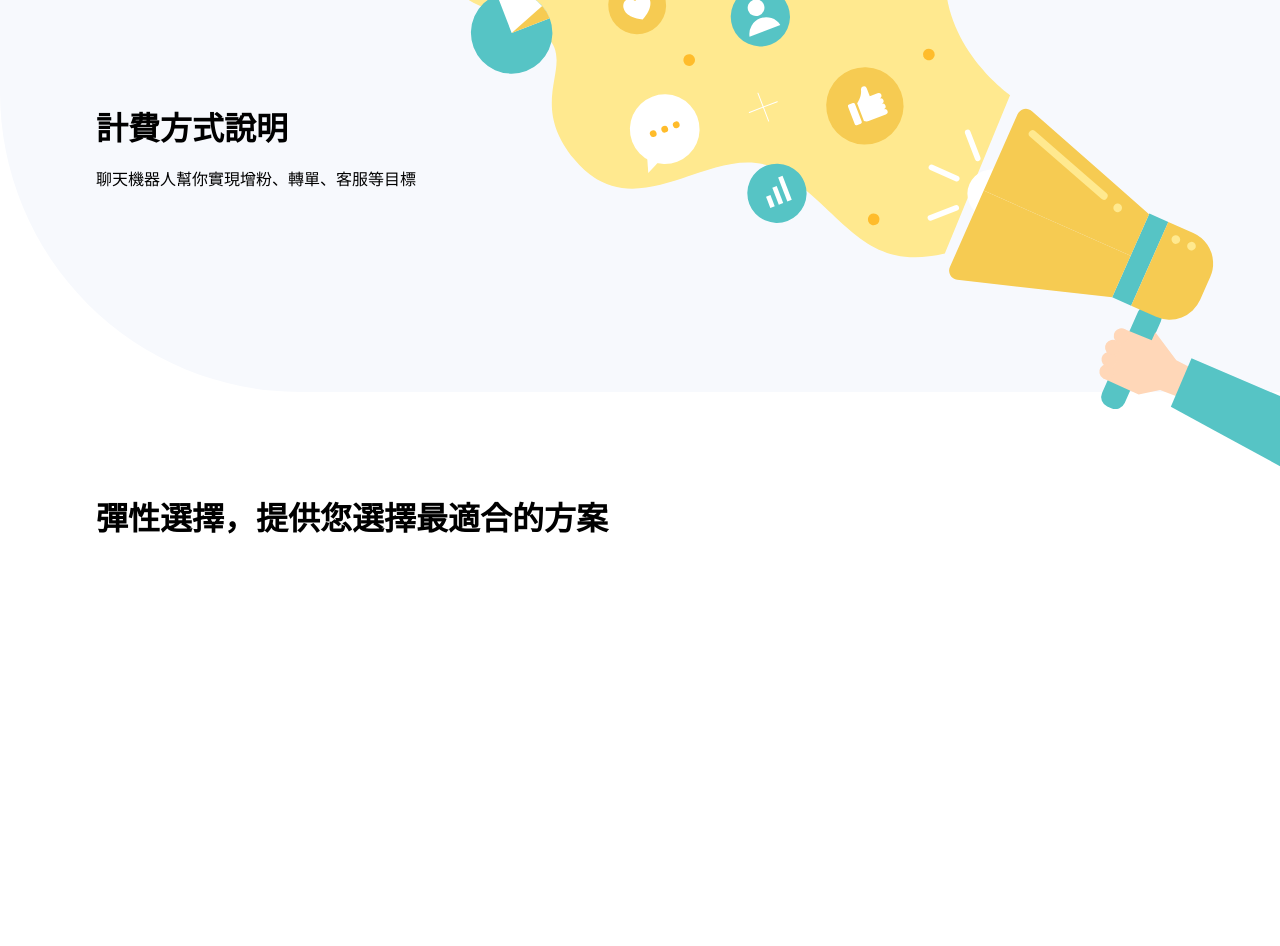
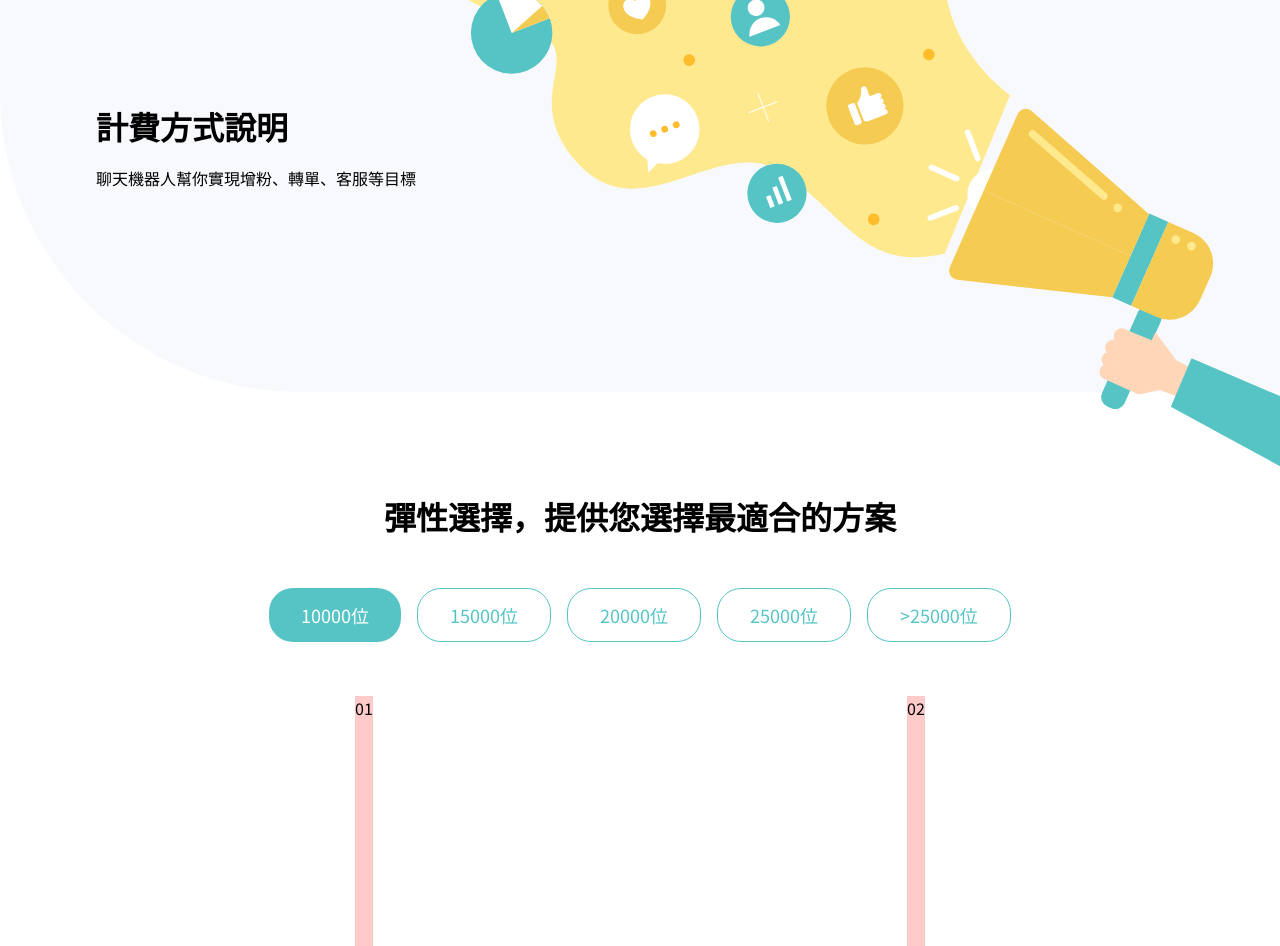
Before and after one commit to aa235553756/week2_chatTalker, a website: page src/price.html in a window 1280 px wide. Shown: the part 78-1024 px from the top of the page. Before the commit the page ends 800 px from the top, so only its background shows below. Drawn offline with Linux system fonts and the light colour scheme.

Commit message:
5th commit

```diff
--- a/src/input.css
+++ b/src/input.css
@@ -13,13 +13,16 @@
         @apply text-white px-8 py-2 bg-secondary rounded-3xl
     }
     .btn-primary{
-        @apply text-white text-lg px-8 py-3 bg-primary rounded-3xl
+        @apply text-white text-lg px-8 py-3 bg-primary rounded-3xl flex-shrink-0
+    }
+    .btn-primary--unActive{
+        @apply text-primary text-lg px-8 py-3 bg-transparent rounded-3xl border border-primary flex-shrink-0
     }
     .container {
         /* 992or984or808 808稍微大，但是是平板，1366也稍微大 */
         /* 1024-40=984 */
         /* 768-40=728 */
-        @apply  minmd:max-w-[736px] minlg:max-w-[808px] minxl:max-w-[1128px] ;
+        @apply  minmd:max-w-[736px] minlg:max-w-[808px] minxl:max-w-[1128px]
     }
 }
 
--- a/src/price.html
+++ b/src/price.html
@@ -45,7 +45,18 @@
         </div>
         <section>
             <div class="container">
-                <h2 class="font-bold text-[28px] xl:text-[32px]">彈性選擇，提供您選擇最適合的方案</h2>
+                <h2 class="font-bold text-center text-[28px] xl:text-[32px] mb-4 xl:mb-12">彈性選擇，提供您選擇最適合的方案</h2>
+                <div class="flex gap-4 xl:justify-center overflow-auto mb-6 xl:mb-[54px]">
+                    <button class="btn_price1 btn-primary">10000位</button>
+                    <button class="btn_price2 btn-primary--unActive">15000位</button>
+                    <button class="btn_price3 btn-primary--unActive">20000位</button>
+                    <button class="btn_price4 btn-primary--unActive">25000位</button>
+                    <button class="btn_price5 btn-primary--unActive">>25000位</button>
+                </div>
+                <div class="grid grid-rows-12 justify-items-center grid-flow-col gap-4">
+                    <div class="h-[250px] bg-red-200 block">01</div>
+                    <div class="h-[250px] bg-red-200 block">02</div>
+                  </div>
             </div>
         </section>
         <div class="
```
Also changed, not shown: src/index.html (+1 -1 lines), dist/output.css.
